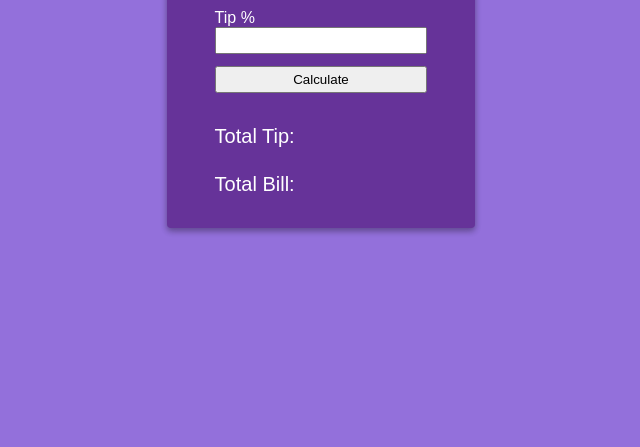
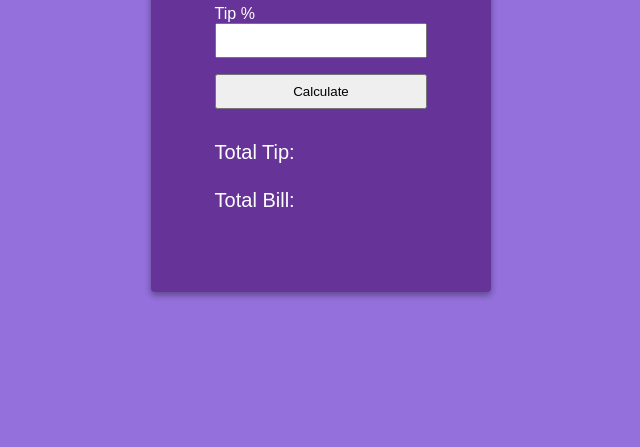
Before and after one commit to AhmedMagdy24/Tip-Calculator, a plain HTML site: page index.html in a window 1280 px wide. Shown: the part 353-800 px from the top of the page, without its empty margins (319-959 px from the left). Drawn offline with Linux system fonts and the light colour scheme.

Commit message:
Update style.css

```diff
--- a/style.css
+++ b/style.css
@@ -13,7 +13,7 @@ body {
 	background-color: rebeccapurple;
 	border-radius: 4px;
 	box-shadow: 0 3px 6px rgba(0,0,0,0.16), 0 3px 6px rgba(0,0,0,0.23);
-	padding: 2rem 3rem;
+	padding: 5rem 4rem;
 }
 
 h1 {
@@ -22,12 +22,12 @@ h1 {
 }
 
 .form_control {
-	margin: 0.75rem 0;
+	margin: 1rem 0;
 }
 
 .form_control input,
 button {
-	padding: 0.25rem;
+	padding: 0.50rem;
 	width: 100%;
 }
 
```
